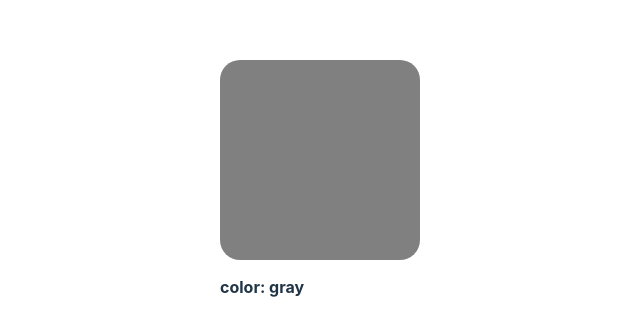
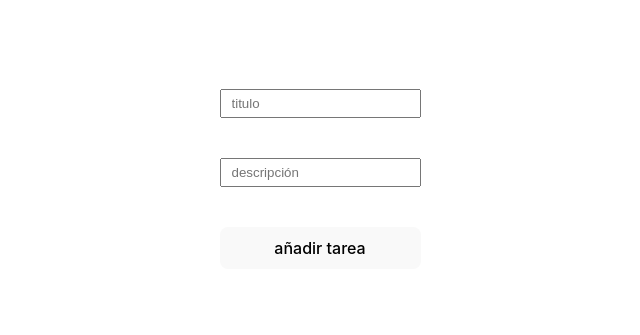
Before and after one commit to CAMILOITT/react_context, a React (Vite) app: page / in a window 1280 px wide. Shown: the part 221-556 px from the top of the page, without its empty margins (320-960 px from the left). Built offline with nearby package versions, Linux system fonts and the light colour scheme.

Commit message:
add challeng5

```diff
--- a/package.json
+++ b/package.json
@@ -9,8 +9,10 @@
     "preview": "vite preview"
   },
   "dependencies": {
+    "formik": "^2.2.9",
     "react": "^18.2.0",
-    "react-dom": "^18.2.0"
+    "react-dom": "^18.2.0",
+    "yup": "^0.32.11"
   },
   "devDependencies": {
     "@types/react": "^18.0.26",
--- a/src/App.jsx
+++ b/src/App.jsx
@@ -1,10 +1,11 @@
-import Challenge3 from './page/challenge3/Challenge3';
+// import Challenge3 from './page/challenge3/Challenge3';
 import Challenge4 from './page/challenge4/Challenge4';
+import Challenge5 from './page/challenge5/Challenge5';
 
 function App() {
   return (
     <div className="App">
-      <Challenge4 />
+      <Challenge5 />
     </div>
   );
 }
--- a/src/components/challenge3/listContact/ListContact.jsx
+++ b/src/components/challenge3/listContact/ListContact.jsx
@@ -1,6 +1,5 @@
 import './ListContact.css';
 export default function ListContact({ listContacts, list, modify }) {
-
   function handleChangeConnect(key) {
     const newList = [...listContacts];
     const contact = newList.find((contact) => contact.id === key);
--- /dev/null
+++ b/src/components/challenge5/Form/AddTask.css
@@ -0,0 +1,15 @@
+.formTask {
+  display: flex;
+  flex-direction: column;
+  gap: 10px;
+}
+.formTask__input {
+  padding: 5px 10px;
+  outline: none;
+}
+.formTask__messageError {
+  display: block;
+  height: 20px;
+  color: red;
+  font-weight: bold;
+}
--- /dev/null
+++ b/src/components/challenge5/Form/AddTask.jsx
@@ -0,0 +1,70 @@
+import { Field, Formik, Form, ErrorMessage } from 'formik';
+import { useRef } from 'react';
+import * as Yup from 'yup';
+import './AddTask.css';
+
+export default function AddTask({ create }) {
+  function handleOnSubmit(e) {
+    console.log(e.title);
+    console.log(e.body);
+    let { title, body } = e;
+    create({ title, body });
+  }
+
+  const dataForm = {
+    title: '',
+    body: '',
+  };
+
+  const schema = Yup.object().shape({
+    title: Yup.string()
+      .min(5, 'el titulo debe contener como mínimo 5 letras')
+      .max(30, 'el titulo de la tarea no debe ser mayor de 30 palabras')
+      .required('el titulo es requerido'),
+    body: Yup.string()
+      .min(5, 'la descripción de la tarea debe tener como mínimo 5 letras')
+      .max(100, 'la descripción de la tarea debe tenet como máximo 100 letras')
+      .required('la descripción es requerida'),
+  });
+
+  return (
+    <div>
+      <Formik
+        initialValues={dataForm}
+        validationSchema={schema}
+        onSubmit={handleOnSubmit}
+      >
+        {({
+          values,
+          touched,
+          errors,
+          isSubmitting,
+          handleChange,
+          handleBlur,
+        }) => (
+          <Form className="formTask">
+            <Field
+              type="text"
+              name="title"
+              placeholder="titulo"
+              className="formTask__input"
+            />
+            <span className="formTask__messageError">
+              {errors.title && touched.title && <ErrorMessage name="title" />}
+            </span>
+            <Field
+              type="text"
+              name="body"
+              placeholder="descripción"
+              className="formTask__input"
+            />
+            <span className="formTask__messageError">
+              {errors.body && errors.body && <ErrorMessage name="body" />}
+            </span>
+            <button type="submit">añadir tarea</button>
+          </Form>
+        )}
+      </Formik>
+    </div>
+  );
+}
--- /dev/null
+++ b/src/components/challenge5/ListTask/ListTask.css
@@ -0,0 +1,28 @@
+.listTask {
+  overflow-y: scroll;
+  list-style: none;
+  text-align: center;
+}
+.listTask::-webkit-scrollbar {
+  display: none;
+}
+.listTask__task {
+  display: grid;
+  grid-template-areas: 'title btn' 'body btn';
+  min-width: 270px;
+  margin-block-end: 20px;
+  justify-content: space-between;
+}
+.task__title {
+  grid-area: title;
+  margin-block-end: 10px;
+}
+.task__body {
+  grid-area: body;
+}
+.task__btn {
+  grid-area: btn;
+  width: 100px;
+  padding: 0;
+  height: 40px;
+}
--- /dev/null
+++ b/src/components/challenge5/ListTask/ListTask.jsx
@@ -0,0 +1,22 @@
+import './ListTask.css';
+
+export default function ListTask({ lists, modify }) {
+  function deleteTask(key) {
+    const newList = lists.filter((list) => list.id !== key);
+    modify(newList);
+  }
+
+  return (
+    <ul className="listTask">
+      {lists.map((list) => (
+        <li key={list.id} className="listTask__task">
+          <h3 className="task__title">{list.title}</h3>
+          <p className="task__body"> {list.body}</p>
+          <button onClick={() => deleteTask(list.id)} className="task__btn">
+            eliminar
+          </button>
+        </li>
+      ))}
+    </ul>
+  );
+}
--- /dev/null
+++ b/src/page/challenge5/Challenge5.jsx
@@ -0,0 +1,23 @@
+import { useState } from 'react';
+import AddTask from '../../components/challenge5/Form/AddTask';
+import ListTask from '../../components/challenge5/ListTask/ListTask';
+
+export default function Challenge5() {
+  const [listTask, setListTask] = useState([]);
+
+  function addTask(task) {
+    console.log(listTask);
+    setListTask([...listTask, { ...task, id: self.crypto.randomUUID() }]);
+  }
+
+  function modifyListTask(newTask) {
+    setListTask(newTask);
+  }
+
+  return (
+    <div>
+      <ListTask lists={listTask} modify={modifyListTask} />
+      <AddTask create={addTask} />
+    </div>
+  );
+}
```
Also changed, not shown: 1 other file (tests, documents, lock files or other folders).
